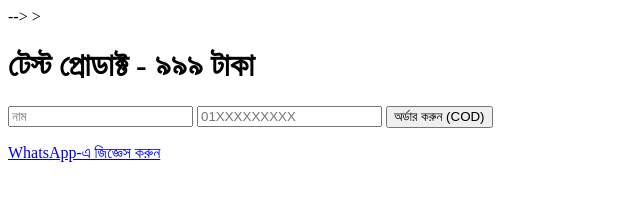
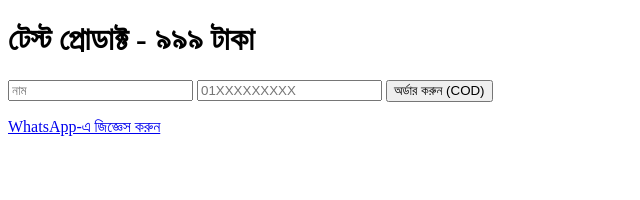
Before and after one commit to khurshid-gtm/test-shop, a plain HTML site: page index.html in a window 1280 px wide. Shown: the whole page, without its empty margins (0-640 px from the left). Drawn offline with Linux system fonts and the light colour scheme.

Commit message:
Fix HTML structure and restore Google Tag Manager

```diff
--- a/index.html
+++ b/index.html
@@ -1,15 +1,17 @@
 <!DOCTYPE html>
 <html lang="bn"><head><meta charset="utf-8">
 <meta name="viewport" content="width=device-width, initial-scale=1">
+<meta name="robots" content="noindex">
 <title>টেস্ট শপ</title>
-<!-- <!-- Google Tag Manager -->
+<!-- Google Tag Manager -->
 <script>(function(w,d,s,l,i){w[l]=w[l]||[];w[l].push({'gtm.start':
 new Date().getTime(),event:'gtm.js'});var f=d.getElementsByTagName(s)[0],
 j=d.createElement(s),dl=l!='dataLayer'?'&l='+l:'';j.async=true;j.src=
 'https://www.googletagmanager.com/gtm.js?id='+i+dl;f.parentNode.insertBefore(j,f);
 })(window,document,'script','dataLayer','GTM-PV23QM8Q');</script>
-<!-- End Google Tag Manager --> -->
-</head<meta name="robots" content="noindex">><body> <!-- Google Tag Manager (noscript) -->
+<!-- End Google Tag Manager -->
+</head><body>
+<!-- Google Tag Manager (noscript) -->
 <noscript><iframe src="https://www.googletagmanager.com/ns.html?id=GTM-PV23QM8Q"
 height="0" width="0" style="display:none;visibility:hidden"></iframe></noscript>
 <!-- End Google Tag Manager (noscript) -->
```
